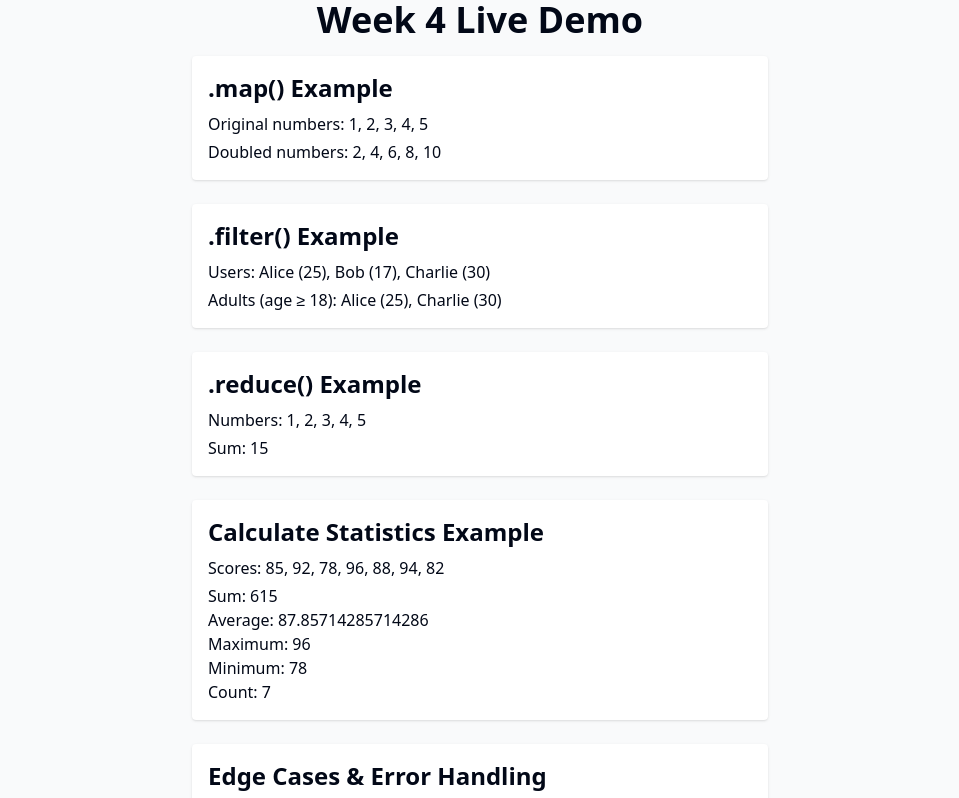
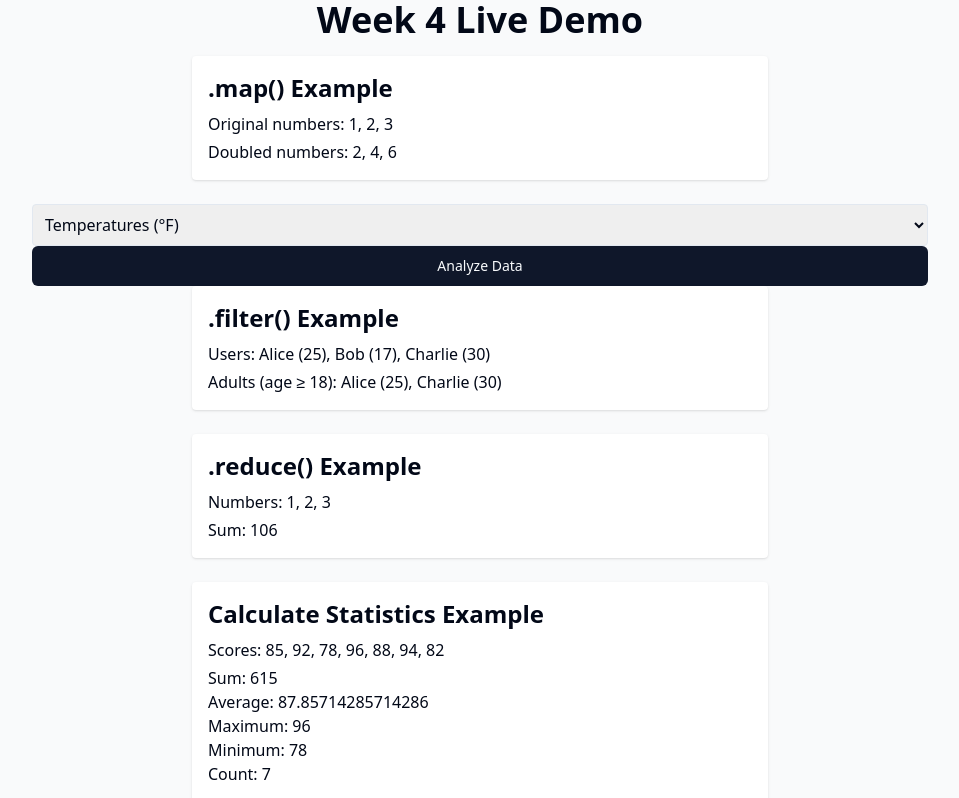
Before and after one commit to asiachat/data-analysis-dashboard-asia, a React (Vite) app: page /week4-live in a window 1280 px wide. Shown: the top 798 px of the page, without its empty margins (160-1119 px from the left). Built offline with nearby package versions, Linux system fonts and the light colour scheme.

Commit message:
man i don't remember... week 5 stuff

```diff
--- a/src/components/DataAnalyzer.tsx
+++ b/src/components/DataAnalyzer.tsx
@@ -1,53 +1,88 @@
-import {useState} from "react";
+import { useState } from 'react'; // tracking both dataset and analysis results
+import { Button } from '@/components/ui/button';
+import { Card, CardContent, CardHeader, CardTitle } from '@/components/ui/card';
 
 const DataAnalyzer = () => {
-    const sampleData =
-    [23, 45, 67, 89, 34, 56, 78, 90, 12, 45, 67, 89];
-    const [analysis, setAnalysis] = useState<{sum?: number; average?: number; maximum?: number; minimum?: number; count?: number; error?: string }>({});
-
-
+const [analysis, setAnalysis] = useState(null);
+const [currentDataset, setCurrentDataset] = useState('temperatures');
+const datasets = {
+  temperatures: [72, 75, 68, 80, 77, 74, 69, 78, 76, 73],
+  testScores: [88, 92, 79, 95, 87, 90, 84, 89, 93, 86],
+  salesFigures: [1200, 1450, 980, 1680, 1250, 1520, 1100, 1400]
+};
 
 const analyzeData = () => {
-    const validNumbers = sampleData.filter(item => typeof item === 'number' && !isNaN(item));
+    // dataset selection based on user choice
+  const data = datasets[currentDataset]; // keeping track of current dataset
+
+  // filtering out anything that is not a "number" and doesn't exist
+  const validNumbers = data.filter(item => typeof item === 'number' && !isNaN(item));
+
+  // error handling
   if (validNumbers.length === 0) {
-      setAnalysis({ error: 'No valid numbers found' });
+    setAnalysis({ error: 'No valid numbers found' }); // shows if list is empty
     return;
   }
+
+  // calculations
   const sum = validNumbers.reduce((total, num) => total + num, 0);
   const average = sum / validNumbers.length;
   const maximum = Math.max(...validNumbers);
   const minimum = Math.min(...validNumbers);
-    setAnalysis({sum, average, maximum, minimum, count: validNumbers.length});
+  const range = maximum - minimum;
+  const sorted = [...validNumbers].sort((a, b) => a - b);
+  const median = sorted.length % 2 === 0
+    ? (sorted[sorted.length / 2 - 1] + sorted[sorted.length / 2]) / 2
+    : sorted[Math.floor(sorted.length / 2)];
 
+// / setting analysis state to all calculations; keeps track to display on UI
+  setAnalysis({
+    sum,
+    average: Number(average.toFixed(2)),
+    maximum,
+    minimum,
+    range,
+    median: Number(median.toFixed(2)),
+    count: validNumbers.length
+  });
 };
 
 return (
 <div>
-      <h1>Data Analyzer Component</h1>
+<select
+  value={currentDataset}
+  onChange={(e) => setCurrentDataset(e.target.value)}
+  className="w-full p-2 border rounded"
+>
+  <option value="temperatures">Temperatures (°F)</option>
+  <option value="testScores">Test Scores</option>
+  <option value="salesFigures">Sales Figures ($)</option>
+</select>
+
+<Button onClick={analyzeData} className="w-full">Analyze Data</Button>
+{analysis && (
   <div>
-        <button onClick={analyzeData}>Analyze Data</button>
-        {analysis && (
-          analysis.error ? (
-            <div style={{ color: 'red'}}>{analysis.error}</div>
+    {analysis.error ? (
+      <div className="p-3 bg-red-50 text-red-800 rounded">{analysis.error}</div>
     ) : (
-            <ul>
-            <li>Count: {analysis.count}</li>
-            <li>Sum: {analysis.sum}</li>
-            <li>Average: {analysis.average}</li>
-            <li>Maximum: {analysis.maximum}</li>
-            <li>Minimum: {analysis.minimum}</li>
-            </ul>
-         )
+      <div className="grid grid-cols-2 gap-3 p-4 bg-blue-50 rounded">
+        <div><strong>Count:</strong> {analysis.count}</div>
+        <div><strong>Sum:</strong> {analysis.sum}</div>
+        <div><strong>Average:</strong> {analysis.average}</div>
+        <div><strong>Median:</strong> {analysis.median}</div>
+        <div><strong>Maximum:</strong> {analysis.maximum}</div>
+        <div><strong>Minimum:</strong> {analysis.minimum}</div>
+        <div><strong>Range:</strong> {analysis.range}</div>
+        <div><strong>Data Points:</strong> {analysis.count}</div>
+      </div>
     )}
   </div>
+)}
 
 </div>
-
 );
 
-};
 
-
-
+}
 
 export default DataAnalyzer;
--- a/src/components/Demos/Week4LiveDemo.tsx
+++ b/src/components/Demos/Week4LiveDemo.tsx
@@ -1,7 +1,8 @@
 import React from "react";
+import DataAnalyzer from "../DataAnalyzer";
 
 // map example
-const numbers = [1, 2, 3, 4, 5];
+const numbers = [1, 2, 3];
 const doubled = numbers.map(num => num * 2); // [2, 4, 6, 8, 10]
 
 // filter example
@@ -13,7 +14,7 @@ const users = [
 const adults = users.filter(user => user.age >= 18); // [{ name: 'Alice', age: 25 }, { name: 'Charlie', age: 30 }]
 
 // reduce example
-const sum = numbers.reduce((total, num) => total + num, 0); // 15
+const sum = numbers.reduce((total, num) => total + num, 100); // 15
 
 // Calculate statistics example
 const scores = [85, 92, 78, 96, 88, 94, 82];
@@ -39,6 +40,9 @@ const Week4LiveDemo = () => {
         <p className="mb-1">Original numbers: {numbers.join(", ")}</p>
         <p>Doubled numbers: {doubled.join(", ")}</p>
       </div>
+      <div className="w-full max-w-4xl">
+              <DataAnalyzer />
+            </div>
       <div className="mb-6 p-4 bg-white rounded shadow w-full max-w-xl">
         <h2 className="text-2xl font-semibold mb-2">.filter() Example</h2>
         <p className="mb-1">Users: {users.map(u => `${u.name} (${u.age})`).join(", ")}</p>
--- a/src/components/Demos/Week5Live.tsx
+++ b/src/components/Demos/Week5Live.tsx
@@ -1,9 +1,11 @@
 import React from 'react';
+import DataAnalyzer from '../DataAnalyzer';
 
 const Week5Live = () => {
     return (
         <div>
             <h1>Week 5 Live Demo</h1>
+            <DataAnalyzer/>
             <p>This is the content for Week 5 Live Demo.</p>
         </div>
     );
--- a/src/pages/Index.tsx
+++ b/src/pages/Index.tsx
@@ -24,8 +24,9 @@ import { DataRow } from '@/types/data';
 import NameInput from '@/components/NameInput';
 
 // 🔧 WEEK 2: Import your UploadProgressSimulator component here
-import UploadProgressSimulator from '@/components/UploadProgressSim'
+import UploadProgressSimulator from '@/components/UploadProgressSim';
 // 🔧 WEEK 3+: Additional imports will be added as you progress
+import DataAnalyzer from '@/components/DataAnalyzer';
 
 function Index() {
   // 🧠 Component State - this is your component's memory!
@@ -72,9 +73,13 @@ function Index() {
         {/* 🔧 WEEK 2: ADD YOUR PROGRESS COMPONENT HERE! */}
         {/* This is where students will add their UploadProgressSimulator component */}
         {/* Example: */}
-        { <div className="mb-8">
+         <div className="mb-8">
               <UploadProgressSimulator />
-            </div> }
+            </div>
+
+            <div className="w-full max-w-4xl">
+              <DataAnalyzer />
+            </div>
 
         {data.length === 0 ? (
           <>
```
Lines whose indentation alone changed are shown as unchanged.
